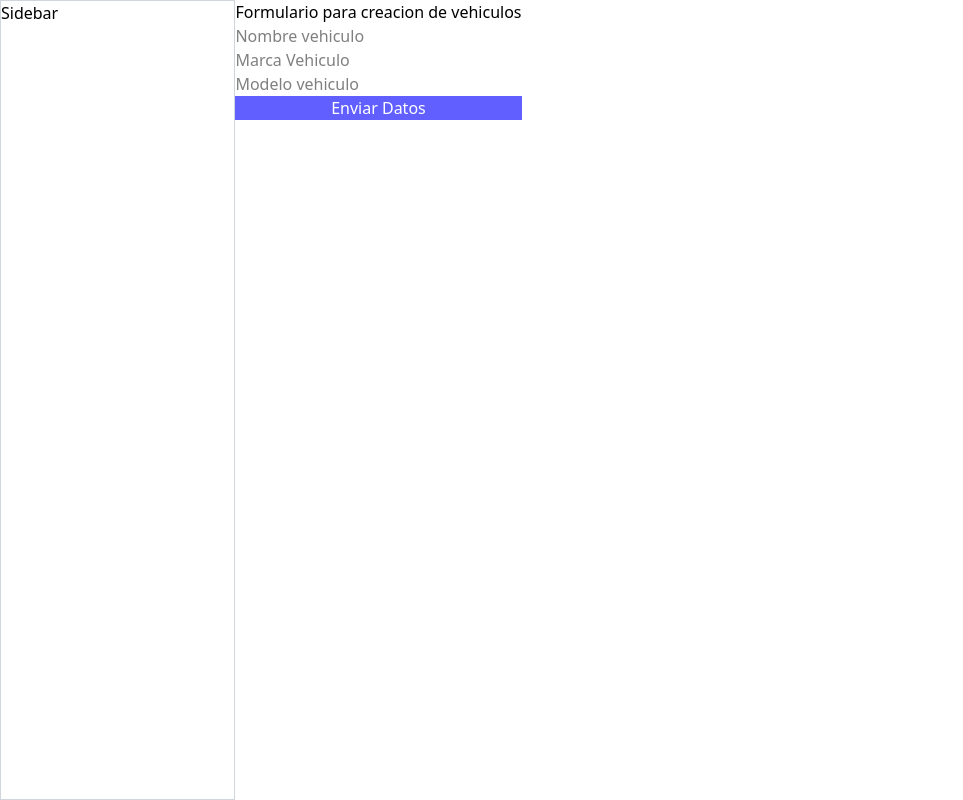
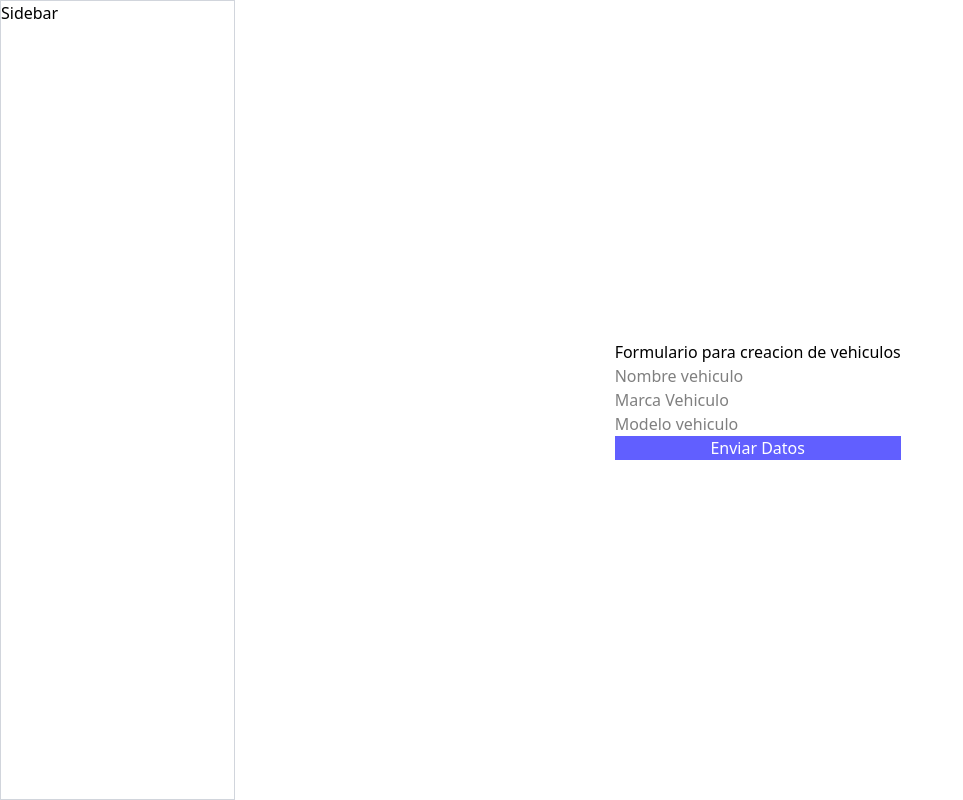
Before and after one commit to hanrike/pyppageTailwind, a React (Vite) app: page /admin/vehiculos in a window 1280 px wide. Shown: the whole page, without its empty margins (0-963 px from the left). Built offline with nearby package versions, Linux system fonts and the light colour scheme.

Commit message:
primera forma de ejecutar un use effect y es con el array vacio y solo cuando la pagina abre la primera vez

```diff
--- a/src/layouts/PrivateLayout.jsx
+++ b/src/layouts/PrivateLayout.jsx
@@ -10,7 +10,8 @@ const PrivateLayout = () => {
     //con esta clase divido el sidebar de todos los private layout de admin clientes y vehiculos con sus rutas funcionando
     <div className="flex w-screen h-screen">
       <Sidebar/>
-      <main className='flex w-full  overflow-y-scroll'>
+      {/**en la clase principal admin vehiculos el formulario de vehiculos queda en columnas centrado para el espacio del formulario */}
+      <main className='flex w-full  overflow-y-scroll items-center justify-center'>
         <Outlet/>
       </main>
     </div>
--- a/src/pages/admin/Vehiculos.jsx
+++ b/src/pages/admin/Vehiculos.jsx
@@ -1,6 +1,18 @@
-import React from 'react'
+import React,{useEffect} from 'react';
+//importacion de la funcion useEFFect con el fin de que el codigo pueda estar pendiente de lo que el ususario va a realizar primero
+//no como en python que todo es secuencial aqui se puede ejecutar de primero cualquier accion
 
-const Vehiculos = () => {
+
+//aqui vienen las interactividades de la funcion useEffect
+const Vehiculos=()=>{
+  useEffect(()=>{
+    console.log(
+      'Hola soy un use effect que se ejecuta solo una vez cuando la pagina se renderiza, porque tiene el array de dependencias vacio');
+    //paso2
+    //paso3
+    //paso etc
+  },[]);
+
   return (
     <form className='flex flex-col'>
       <h2>Formulario para creacion de vehiculos</h2>
@@ -10,6 +22,6 @@ const Vehiculos = () => {
       <button className='bg-indigo-500 text-white'>Enviar Datos</button>
     </form>
   )
-}
+};
 
 export default Vehiculos
```
